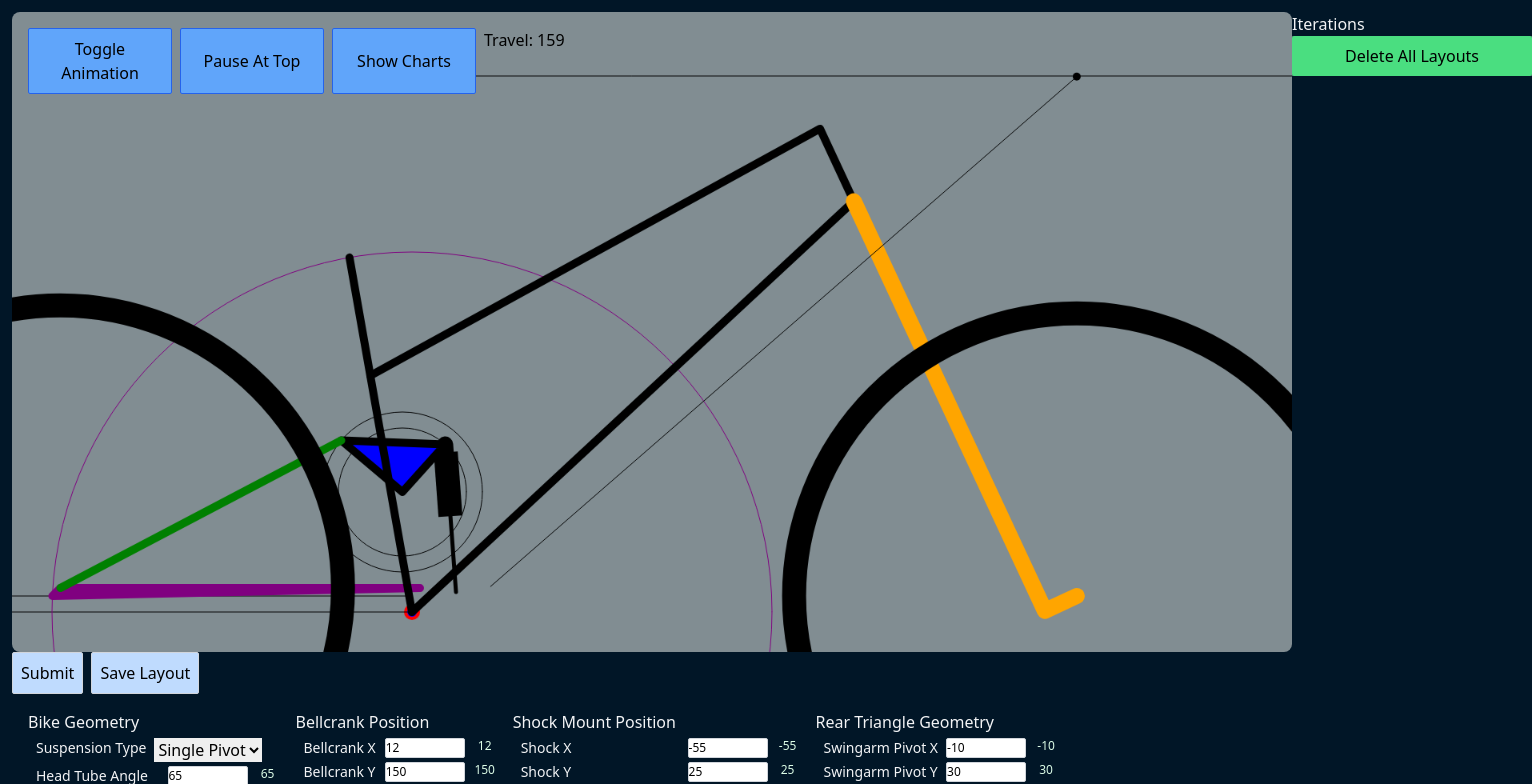
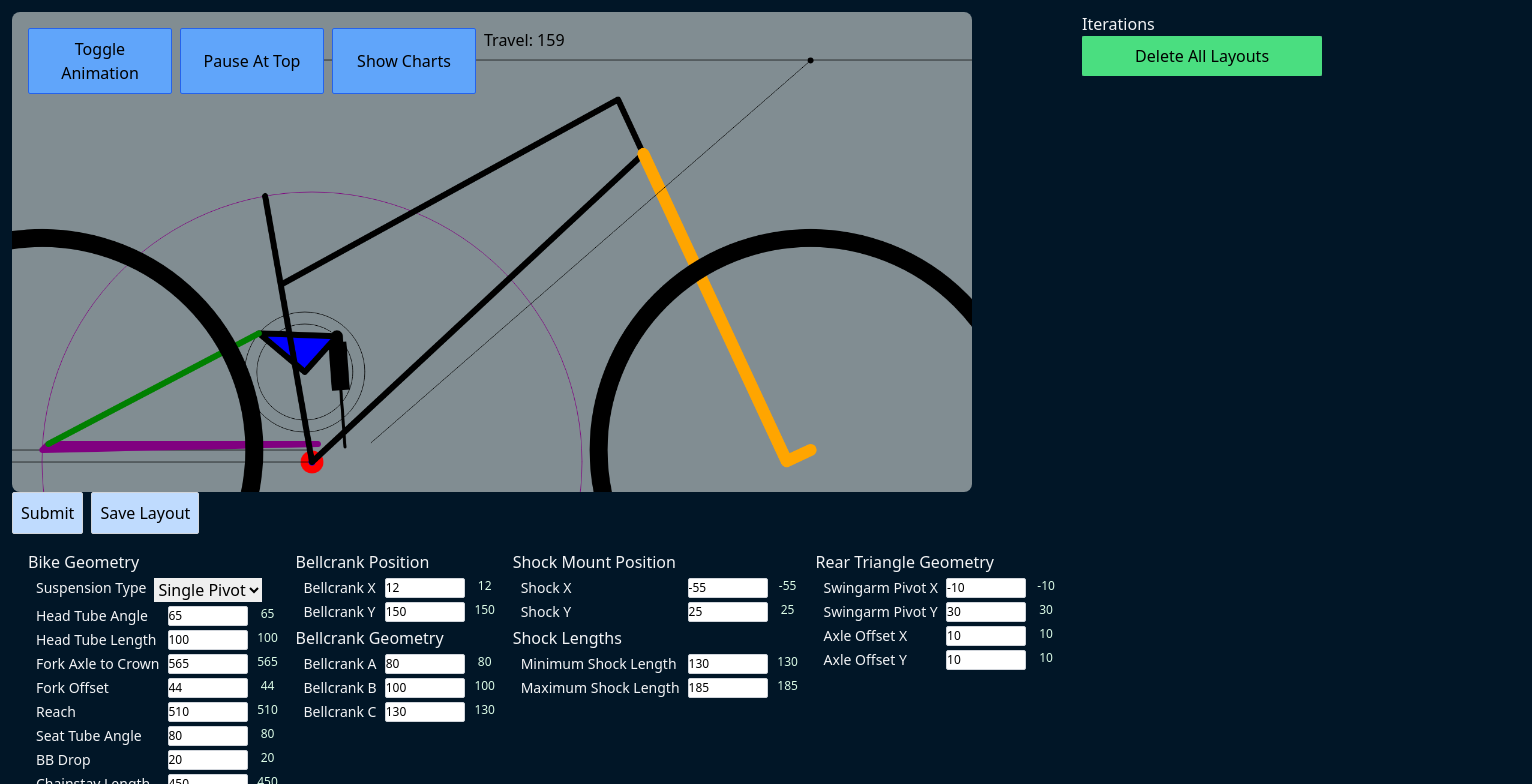
Before and after one commit to Scott-Andermann/BadDogBikes, a React (Vite) app: page / in a window 1280 px wide. Shown: the top 784 px of the page, 1532 px wide, since content can reach past the window. Built offline with nearby package versions, Linux system fonts and the light colour scheme.

Commit message:
minor layout updates

```diff
--- a/src/Canvas.tsx
+++ b/src/Canvas.tsx
@@ -1,8 +1,9 @@
-import { useRef, useEffect, useState } from "react";
-import { Position } from "./data/draw";
-import { DefaultValues } from "./InputForm";
-import draw from "./data/draw";
-import { HumanInputProps } from "./HumanInputs";
+import { useRef, useEffect, useState } from 'react';
+import { Position } from './data/draw';
+import { DefaultValues } from './InputForm';
+import draw from './data/draw';
+import { HumanInputProps } from './HumanInputs';
+import * as React from 'react';
 
 interface CanvasProps {
   shockPosition: Position[];
@@ -14,6 +15,10 @@ interface CanvasProps {
   setShowLayout: React.Dispatch<React.SetStateAction<boolean>>;
   antiSquatHeight: number[];
   IFC: Position[];
+  paused: boolean;
+  setPaused: React.Dispatch<React.SetStateAction<boolean>>;
+  pausePosition: string;
+  setPausePosition: React.Dispatch<React.SetStateAction<string>>;
 }
 
 const Canvas = ({
@@ -25,10 +30,12 @@ const Canvas = ({
   humanInput,
   setShowLayout,
   antiSquatHeight,
-  IFC
+  IFC,
+  paused,
+  setPaused,
+  pausePosition,
+  setPausePosition,
 }: CanvasProps) => {
-  const [paused, setPaused] = useState(true);
-  const [pausePosition, setPausePosition] = useState("");
   const ref = useRef<HTMLCanvasElement>(null);
   const zeroOffset = { x: 500, y: 750 };
 
@@ -40,7 +47,7 @@ const Canvas = ({
     const canvas = ref.current;
 
     if (canvas) {
-      const ctx = canvas.getContext("2d");
+      const ctx = canvas.getContext('2d');
       if (!ctx) return;
       draw({
         ctx,
@@ -55,30 +62,30 @@ const Canvas = ({
         pausePosition,
         humanInput,
         antiSquatHeight,
-        IFC
+        IFC,
       });
     }
   }, [layoutValues, paused, pausePosition, antiSquatHeight]);
 
   const handleToggleAnimation = () => {
     setPaused(!paused);
-    setPausePosition("");
+    setPausePosition('');
   };
 
   const pauseAtTop = () => {
     setPaused(true);
-    setPausePosition("top");
-  }
+    setPausePosition('top');
+  };
 
   return (
     <>
       <canvas
-        key={paused ? "1" : "0"}
+        key={paused ? '1' : '0'}
         ref={ref}
         id="tutorial"
         width={1600}
         height={800}
-        className="bg-[#818d92] aspect-square w-[160vh] h-[80vh] rounded-lg"
+        className="bg-[#818d92] aspect-square w-[120vh] h-[60vh] rounded-lg"
       >
         Bad Dog Bikes
       </canvas>
@@ -101,8 +108,9 @@ const Canvas = ({
         >
           Show Charts
         </button>
-        <p>Travel: {Math.round(axlePath[0].y - layoutValues.bbDrop)}</p>
-
+        <p>
+          Travel: {Math.round(axlePath[0].y - layoutValues.bbDrop)}
+        </p>
       </div>
     </>
   );
--- a/src/LayoutDiagram.tsx
+++ b/src/LayoutDiagram.tsx
@@ -1,9 +1,9 @@
-import * as React from "react";
-import { useState, useEffect } from "react";
-import Canvas from "./Canvas";
-import { Position } from "./data/draw";
+import * as React from 'react';
+import { useState, useEffect } from 'react';
+import Canvas from './Canvas';
+import { Position } from './data/draw';
 // import { calculateAxlePath } from "./data/singlePivotCalculations";
-import { DefaultValues } from "./InputForm";
+import { DefaultValues } from './InputForm';
 
 interface LayoutDiagramProps {
   layoutValues: DefaultValues;
@@ -14,11 +14,25 @@ interface LayoutDiagramProps {
   axlePath: Position[];
   setShowLayout: React.Dispatch<React.SetStateAction<boolean>>;
   antiSquatHeight: number[];
-  IFC: Position[]
+  IFC: Position[];
 }
 
-const LayoutDiagram = ({ layoutValues, layoutType, shockPosition, seatStayPosition, rearPivotPosition, axlePath, setShowLayout, antiSquatHeight, IFC }: LayoutDiagramProps) => {
+const LayoutDiagram = ({
+  layoutValues,
+  layoutType,
+  shockPosition,
+  seatStayPosition,
+  rearPivotPosition,
+  axlePath,
+  setShowLayout,
+  antiSquatHeight,
+  IFC,
+}: LayoutDiagramProps) => {
   const [key, setKey] = useState(0);
+
+  // TODO convert these to a useReducer
+  const [paused, setPaused] = useState(true);
+  const [pausePosition, setPausePosition] = useState('');
 
   useEffect(() => {
     setKey((prev) => prev + 1);
@@ -26,7 +40,9 @@ const LayoutDiagram = ({ layoutValues, layoutType, shockPosition, seatStayPositi
 
   return (
     <>
-      {Array.isArray(axlePath) && axlePath.length > 0 && IFC.length > 0 ? (
+      {Array.isArray(axlePath) &&
+      axlePath.length > 0 &&
+      IFC.length > 0 ? (
         <Canvas
           key={key}
           shockPosition={shockPosition}
@@ -38,6 +54,10 @@ const LayoutDiagram = ({ layoutValues, layoutType, shockPosition, seatStayPositi
           setShowLayout={setShowLayout}
           antiSquatHeight={antiSquatHeight}
           IFC={IFC}
+          paused={paused}
+          setPaused={setPaused}
+          pausePosition={pausePosition}
+          setPausePosition={setPausePosition}
         />
       ) : null}
     </>
--- a/src/ResultsWrapper.tsx
+++ b/src/ResultsWrapper.tsx
@@ -131,7 +131,7 @@ const ResultsWrapper = ({
   }, [layoutValues, axlePath]);
 
   return (
-    <div className="relative w-[160vh] h-[80vh]">
+  <div className="relative w-[120vh] h-[60vh]">
       {showLayout && axlePath !== undefined && IFC !== undefined ? (
         <LayoutDiagram
           layoutValues={layoutValues}
--- a/src/data/draw.ts
+++ b/src/data/draw.ts
@@ -85,7 +85,7 @@ DrawMasterProps) => {
   ctx.clearRect(0, 0, 1600, 800);
   ctx.fillStyle = "red";
   ctx.beginPath();
-  ctx.arc(zeroOffset.x, zeroOffset.y, 10, 0, 2 * Math.PI);
+  ctx.arc(zeroOffset.x, zeroOffset.y, 1.5 * 25.4 / 2, 0, 2 * Math.PI);
   ctx.fill();
 
   ctx.fillStyle = "blue";
@@ -362,8 +362,8 @@ export const drawRearTriangle = ({
   // Rear Wheel
   if (layoutValues.layoutType === "singlePivot") {
     ctx.arc(
-      zeroOffset.x - rearPivotPosition[step].x,
-      zeroOffset.y - rearPivotPosition[step].y,
+      zeroOffset.x - axlePath[step].x,
+      zeroOffset.y - axlePath[step].y,
       (29 / 2) * 25.4 - 15,
       0,
       2 * Math.PI
```
